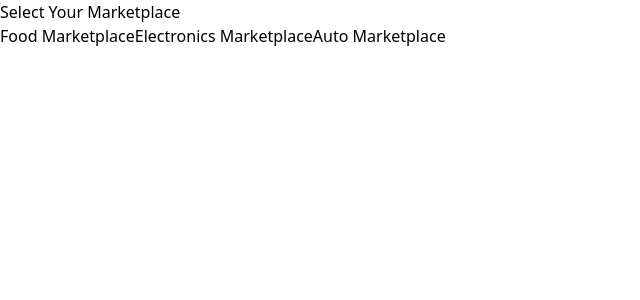
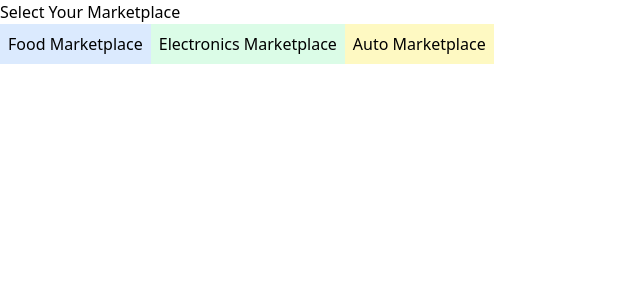
Before and after one commit to NikhilThakur3536/marketplace, a Next.js app: page / in a window 1280 px wide. Shown: the top 300 px of the page, without its empty margins (0-640 px from the left). Built offline with nearby package versions, Linux system fonts and the light colour scheme.

Commit message:
slections page ui updated and routes fixed

```diff
--- a/src/app/page.jsx
+++ b/src/app/page.jsx
@@ -6,7 +6,7 @@ export default function MarketplaceSelection() {
   const router = useRouter();
 
   const handleNavigation = (marketplace) => {
-    router.push(`/marketplace/${marketplace}/login`);
+    router.push(`/${marketplace}/login`);
   };
 
   return (
@@ -15,19 +15,19 @@ export default function MarketplaceSelection() {
       <div className="buttonContainer">
         <button
           onClick={() => handleNavigation('foodmarketplace')}
-          className="marketplaceButton"
+          className="p-2 bg-blue-100"
         >
           Food Marketplace
         </button>
         <button
           onClick={() => handleNavigation('electronicsmarketplace')}
-          className="marketplaceButton"
+          className="p-2 bg-green-100"
         >
           Electronics Marketplace
         </button>
         <button
           onClick={() => handleNavigation('automarketplace')}
-          className="marketplaceButton"
+          className="p-2 bg-yellow-100"
         >
           Auto Marketplace
         </button>
```
